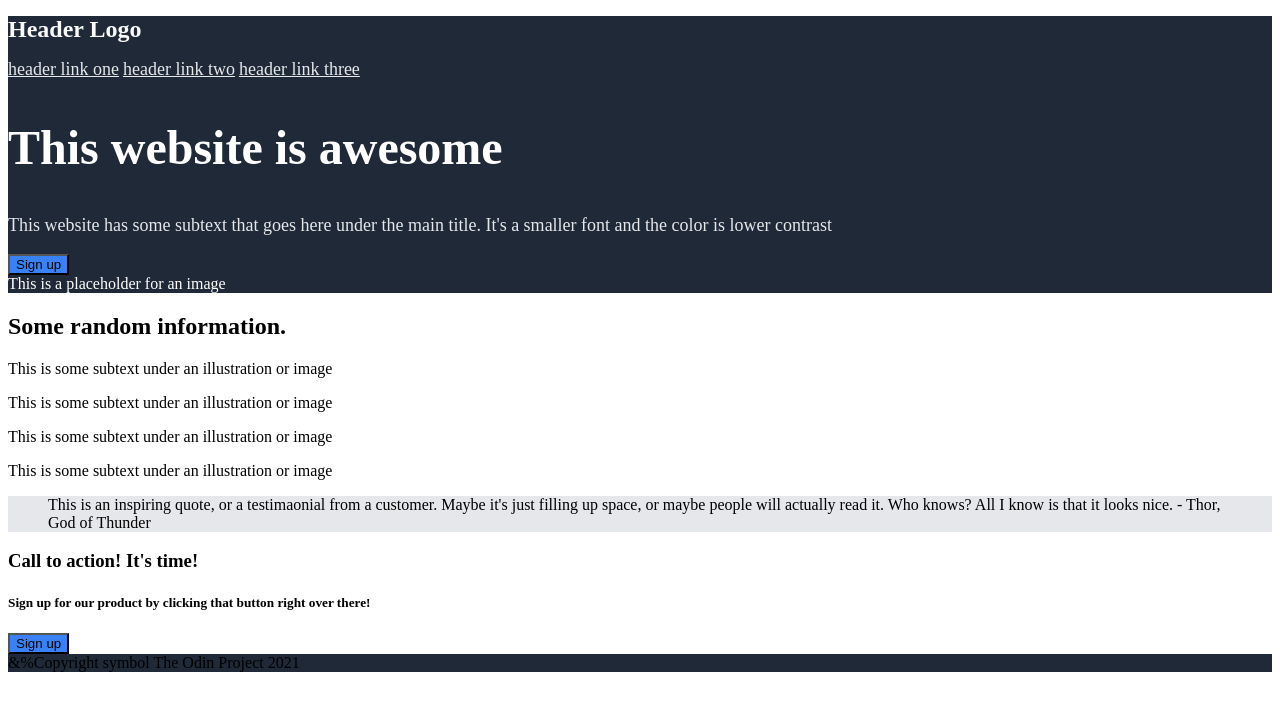
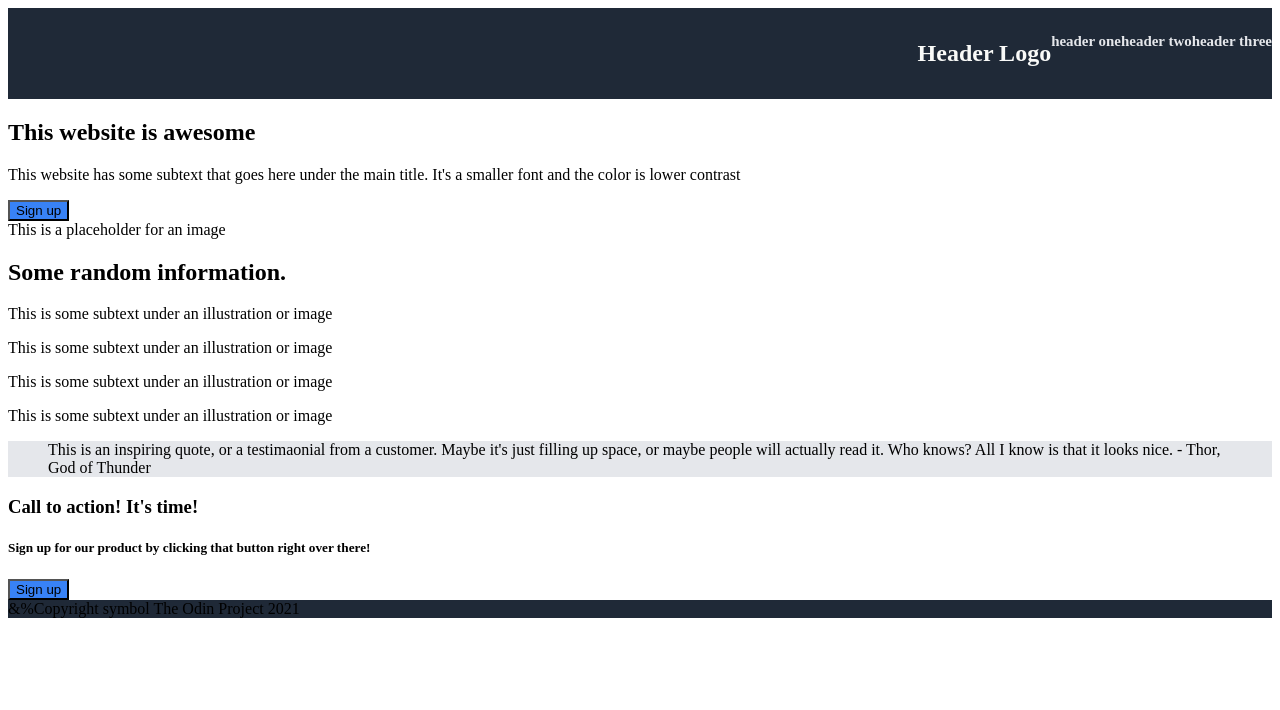
Before and after one commit to GitUser385/LandingPageProject, a plain HTML site: page index.html in a window 1280 px wide. Drawn offline with Linux system fonts and the light colour scheme.

Commit message:
editted files

```diff
--- a/index.html
+++ b/index.html
@@ -9,15 +9,19 @@
 </head>
 <body>
     <header class="hero">
-        <h1>Header Logo</h1>
-        <a href="#">header link one</a>
-        <a href="#">header link two</a>
-        <a href="#">header link three</a>
+        <h4>Header Logo</h4>
+
+        <h5>header one</h5>
+        <h5>header two</h5>
+        <h5>header three</h5>
+
+    </header>
+    <section>
         <h2>This website is awesome</h2>
         <p>This website has some subtext that goes here under the main title. It's a smaller font and the color is lower contrast</p>
         <button>Sign up</button>
         <div id="header-image"> This is a placeholder for an image</div>
-    </header>
+    </section>
     <section>
         <h1>Some random information.</h1>
         <div>
--- a/style.css
+++ b/style.css
@@ -2,7 +2,10 @@ header{
     background-color: #1F2937;
     color: white;
 }
-header h1{
+header h4{
+    display: flex;
+    justify-content: left;
+    margin-left: 20%;
     font-size: 24px;
     color: #F9FAF8;
 }
@@ -10,9 +13,15 @@ header h2{
     font-size: 48px;
     font-weight: #F9FAF8;
 }
-header a{
+header{
+    display: flex;
+    justify-content: right;
+    flex-direction: row;
     font-size: 18px;
     color: #E5E7EB;
+}
+header div h5{
+    padding: 10px;
 }
 header p{
     font-size: 18px;
```
